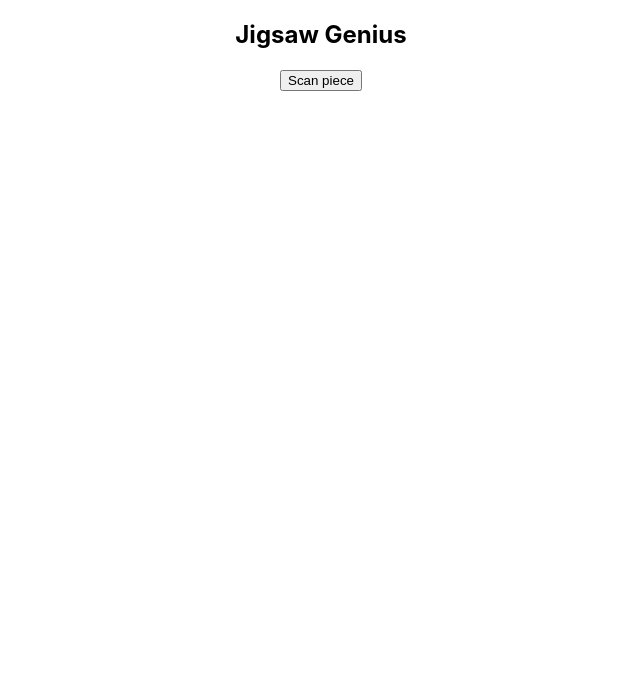
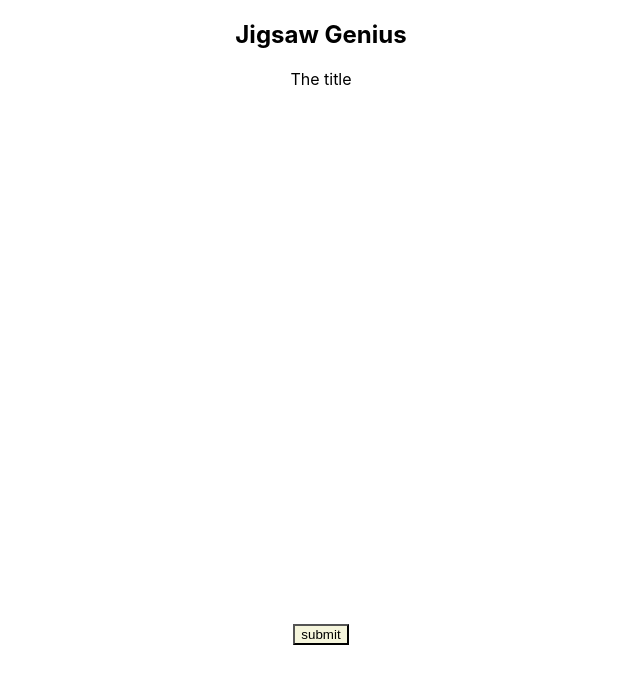
Before and after one commit to PLU-Programming-Party/jigsaw-genius, a React (Create React App) app: page / in a window 1280 px wide. Shown: the top 684 px of the page, without its empty margins (319-959 px from the left). Built offline with nearby package versions, Linux system fonts and the light colour scheme; no server answers.

Commit message:
Save image ref

```diff
--- a/src/App.tsx
+++ b/src/App.tsx
@@ -8,7 +8,7 @@ function App() {
   return (
     <div className="App">
         <h2 id="title"> Jigsaw Genius</h2>
-        <SolvedPage backgroundImage='' puzzlePieceImage=''/>
+        <PuzzleCam cameraHeight={360} cameraWidth={360} buttonText={"submit"} title={"The title"} buttonHandler={() => console.log("log")}/>
     </div>
   );
 }
--- a/src/components/PuzzleCam/PuzzleCam.tsx
+++ b/src/components/PuzzleCam/PuzzleCam.tsx
@@ -8,11 +8,13 @@ interface PuzzleCamProps {
     cameraWidth: number,
     buttonText: string,
     buttonHandler: Function,
-    title: string
+    title: string,
+    backgroundImage?: any
 }
 
 function PuzzleCam({cameraHeight, cameraWidth, buttonText, buttonHandler, title}: PuzzleCamProps){
-    const videoRef = useRef<any>(null)
+    const photoRef = useRef<any>(null);
+    const videoRef = useRef<any>(null);
 
     // Display camera
     const getVideo = () =>{
@@ -49,6 +51,16 @@ function PuzzleCam({cameraHeight, cameraWidth, buttonText, buttonHandler, title}
         getVideo();
     }, [videoRef])
 
+    const takePhoto = () => {
+        let photo = photoRef.current;
+        let ctx = photo.getContext('2d');
+
+        ctx.drawImage(videoRef.current, 0, 0, photo.width, photo.height);
+        let dataUrl = photo.toDataURL();
+        let image = new Image();
+        image.src = dataUrl;
+    }
+
     return (
         <div>
             <p> {title} </p>
@@ -57,7 +69,11 @@ function PuzzleCam({cameraHeight, cameraWidth, buttonText, buttonHandler, title}
                 <video id="camera" ref={videoRef}></video>
             </div>
 
-            <button className="submit"> {buttonText} </button>
+            <div>
+                <canvas ref={photoRef} width="360" height="360"></canvas>
+            </div>
+
+            <button className="submit" onClick={takePhoto}> {buttonText} </button>
 
         </div>
     )
```
